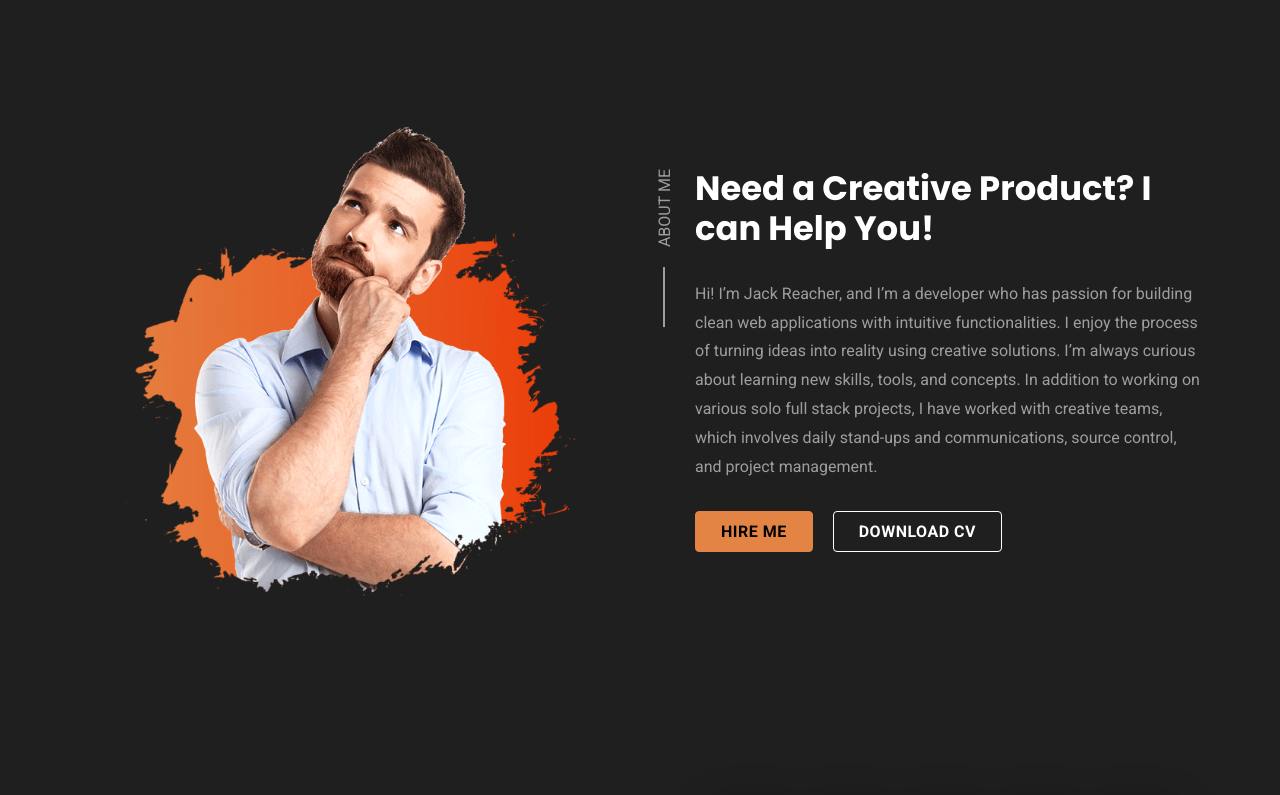
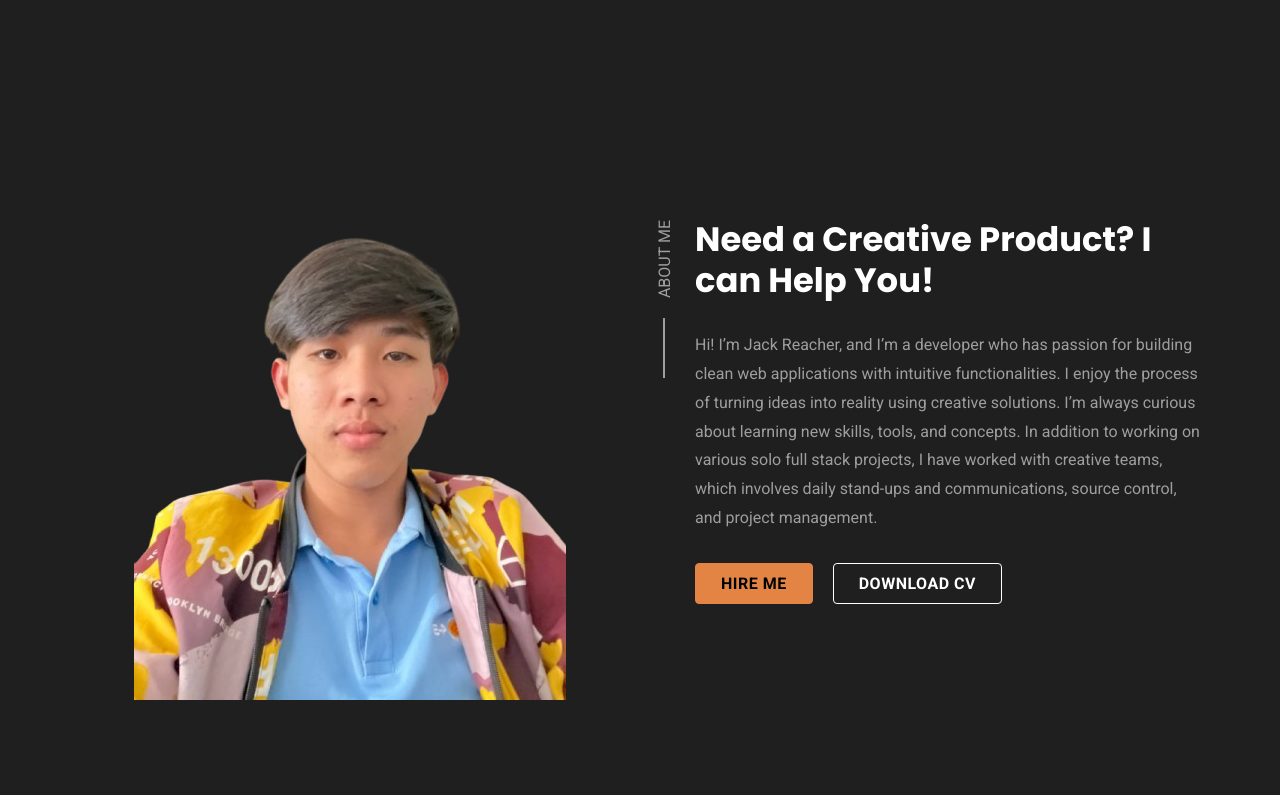
Before and after one commit to lyhoung02/povlyhoung, a plain HTML site: page index.html in a window 1280 px wide. Shown: the part 1210-2005 px from the top of the page. Drawn offline with nearby package versions, Linux system fonts and the light colour scheme; a web font is replaced by a local one.

Commit message:
update index

```diff
--- a/index.html
+++ b/index.html
@@ -225,7 +225,7 @@
       <section class="about" id="about">
 
         <figure class="about-banner">
-          <img src="./assets/images/about-banner.png" alt="A man in a alice blue shirt with a thinking expression"
+          <img src="./assets/images/pro.png" alt="A man in a alice blue shirt with a thinking expression"
             class="w-100">
         </figure>
 
```
Also changed, not shown: assets/images/pro.png (added).
